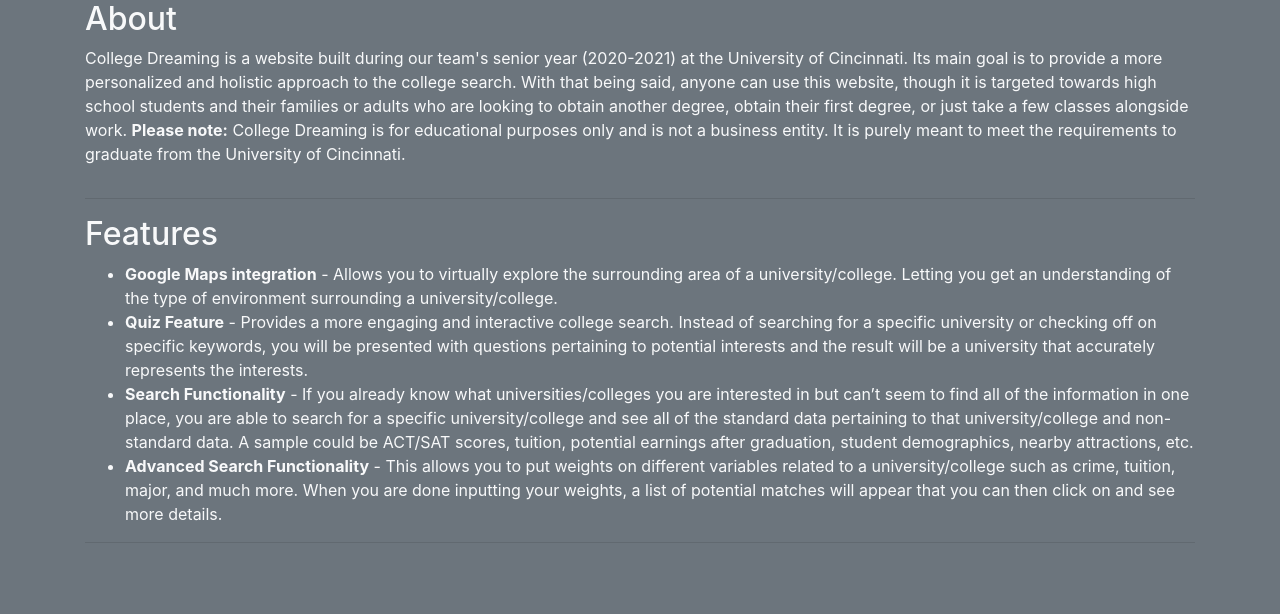
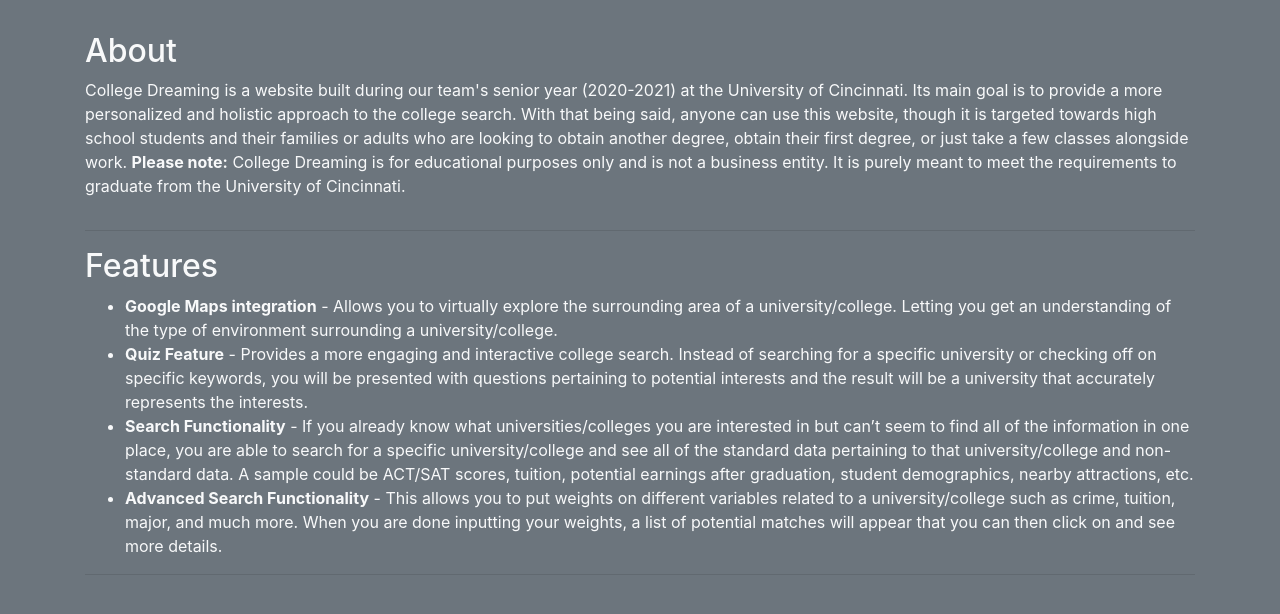
Before and after one commit to palmertt-uc/College_Dreaming, a Django app: page /about/ in a window 1280 px wide. Shown: the part 56-670 px from the top of the page. Run offline with Django 3.2, Linux system fonts and the light colour scheme; some libraries are stand-ins or nearby versions.

Commit message:
Added css changes to for collectstatic

```diff
--- a/static/universities/css/styles.css
+++ b/static/universities/css/styles.css
@@ -7,3 +7,7 @@
     font-size: 4vmax;
     text-align: center;
 }
+
+.about-page-header {
+    margin-top: 2em;
+}
```
